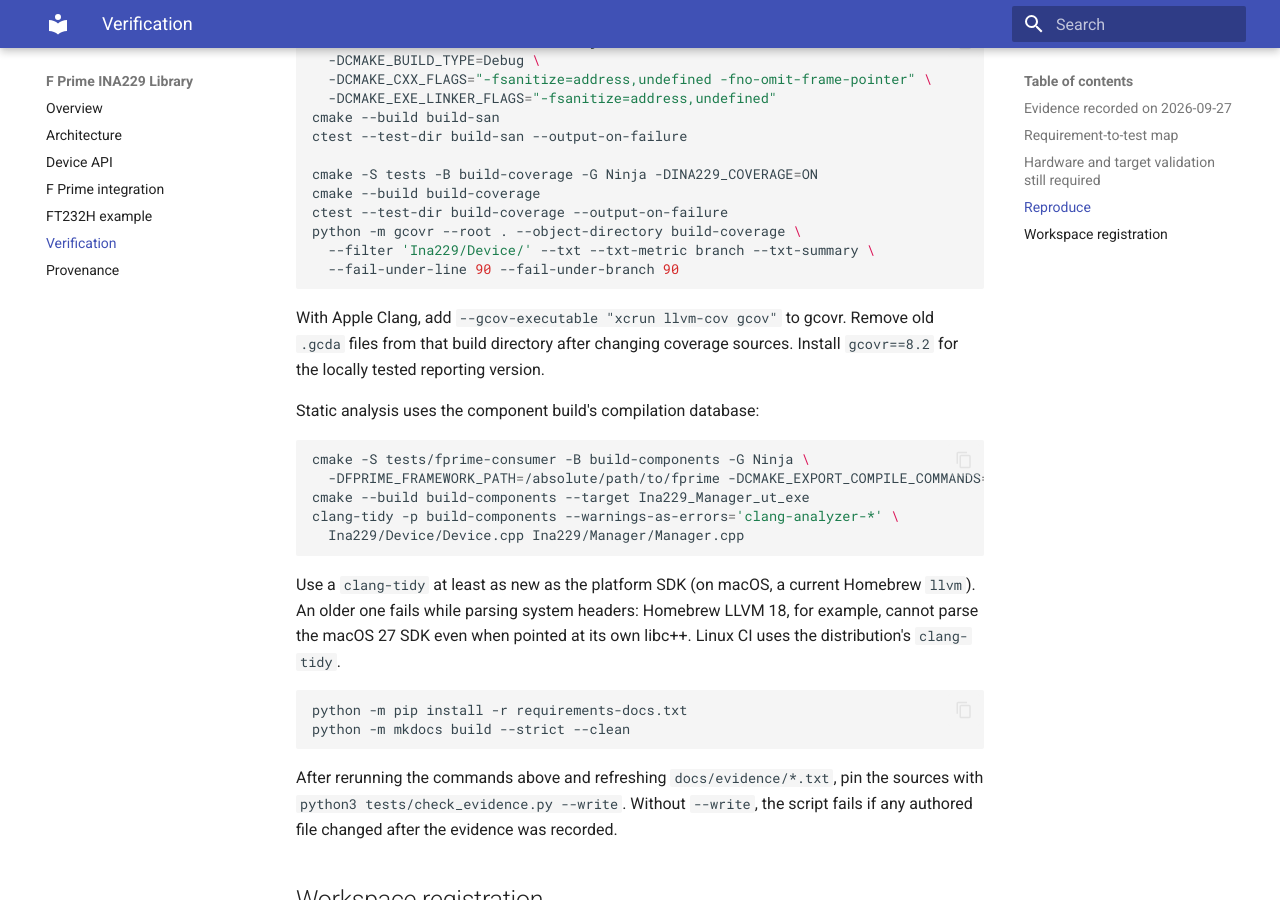
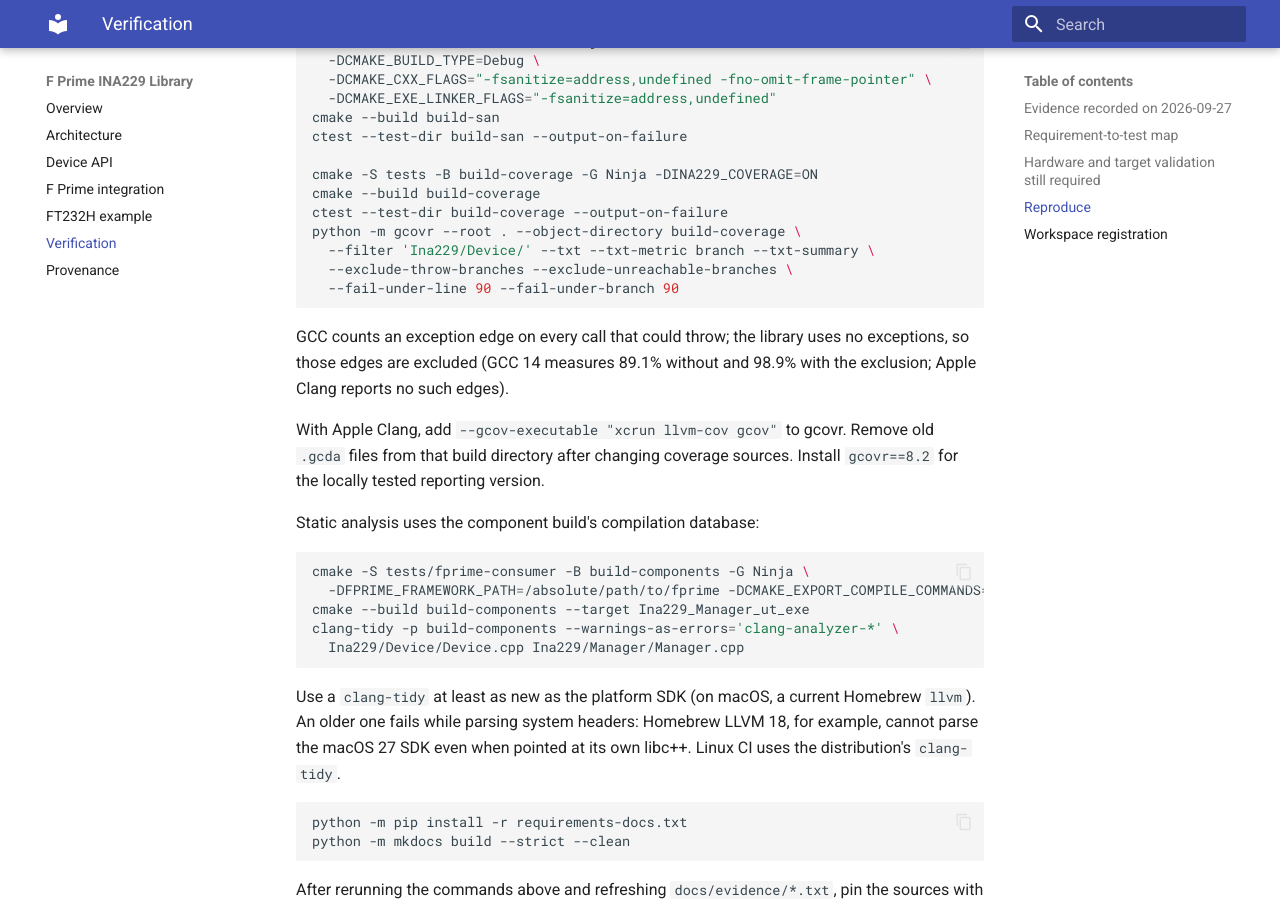
Before and after one commit to SiboVG/fprime-ina229, an MkDocs documentation site: the page built from docs/verification.md, in a window 1280 px wide and 900 px high, scrolled down 4940 px. Built offline with MkDocs 1.6.1 and Material for MkDocs 9.7.7, drawn with Linux system fonts in a browser that asks for light colours.

Commit message:
ci: exclude GCC exception edges from the branch-coverage gate
On Linux, GCC counts an exception edge on every call that could throw,
so branch coverage measured 89.1% (188/211) and failed the 90% gate
although Apple Clang measures 98.6%. The library uses no exceptions.
With --exclude-throw-branches --exclude-unreachable-branches, as in the
ADXL355 workflow, GCC 14 measures 98.9% (188/190) locally; the gate
stays at 90%. The evidence manifest is refreshed for the workflow change
only.

````diff
--- a/docs/evidence/source-sha256.json
+++ b/docs/evidence/source-sha256.json
@@ -1,6 +1,6 @@
 {
   ".clang-tidy": "66dce7fcb4682e0e568e3b64878fbeb236bd51efc4cd47baaaa0aed76de7085c",
-  ".github/workflows/ci.yml": "3609627693aabf0d0e68b1f43f992ecd7e91f76ec13ab428874d2111df0bf34c",
+  ".github/workflows/ci.yml": "3969665e1a6615d401ef93263550bd5330c55e5fe2906bc9c1844f9c9f6a857b",
   "Ina229/Device/CMakeLists.txt": "9595ae5e72a516cc81bfe7d5dfb8e58bddd5e6557dc42bb7c4efd79a1365b485",
   "Ina229/Device/Device.cpp": "e1b6f9794c129d1eaac97734f2bb15e30980e3c1372dc09f5e47b49d69d4ea65",
   "Ina229/Device/Device.hpp": "ca7436d449ffa7ed5a467be0f497e4622d282e7127fa4b6dfb2900e586836bd3",
--- a/docs/verification.md
+++ b/docs/verification.md
@@ -105,8 +105,13 @@ cmake --build build-coverage
 ctest --test-dir build-coverage --output-on-failure
 python -m gcovr --root . --object-directory build-coverage \
   --filter 'Ina229/Device/' --txt --txt-metric branch --txt-summary \
+  --exclude-throw-branches --exclude-unreachable-branches \
   --fail-under-line 90 --fail-under-branch 90
 ```
+
+GCC counts an exception edge on every call that could throw; the library uses no
+exceptions, so those edges are excluded (GCC 14 measures 89.1% without and 98.9% with
+the exclusion; Apple Clang reports no such edges).
 
 With Apple Clang, add `--gcov-executable "xcrun llvm-cov gcov"` to gcovr.
 Remove old `.gcda` files from that build directory after changing coverage sources.
````
Also changed, not shown: 1 other file.
